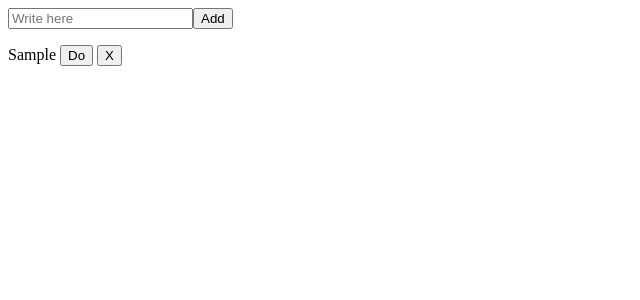
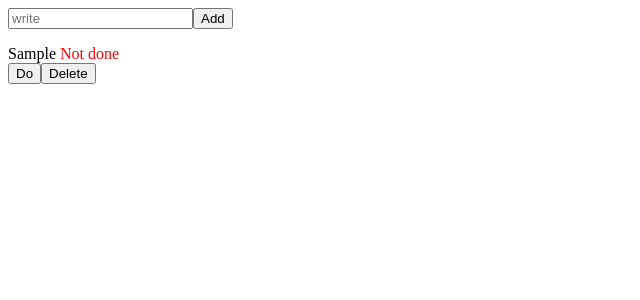
Before and after one commit to YaroslavKachur/react-course, a React (Vite) app in the folder vite-project/: page / in a window 1280 px wide. Both pictures are taken after typing "Sample" into the empty fields and a click on the button "Add". Shown: the top 300 px of the page, without its empty margins (0-640 px from the left). Built offline with nearby package versions, Linux system fonts and the light colour scheme.

Commit message:
add handleToggleDone

```diff
--- a/vite-project/src/App.jsx
+++ b/vite-project/src/App.jsx
@@ -8,30 +8,38 @@ const [messages, setMessages] = useState([]);
 function handleAdd() {
   if(text === "") return;
 
-  const newMessage = {
-    id: Date.now(),
-    text: text,
-    done: false,
-  };
+    const newMessage = {
+      id: Date.now(),
+      text: text,
+      done: false,
+    }
   setMessages((prev) => [...prev, newMessage]);
   setText("");
 }
 
-function handleToggleDone(idToToggle) {
-  setMessages((prev) => prev.map((msg) => msg.id === idToToggle ? {...msg, done: !msg.done} : msg));
+function handleToggleDone(idToDone) {
+  setMessages((prev) => prev.map((msg) => msg.id === idToDone ? { ...msg, done: !msg.done } : msg ));
 }
 
-  function handleDelete(idToDelete){
-    setMessages((prev) => prev.filter((msg) => msg.id !== idToDelete) );
-  }
+
+ function handleDelete(idToDelete) {
+  setMessages((prev) => prev.filter((msg) => msg.id !== idToDelete))
+ }
 
   return(
     <div>
-      <input type="text" value={text} placeholder='Write here'
+      <input type="text" value={text} placeholder='write'
       onChange={(e) => setText(e.target.value)} />
-      <button onClick={handleAdd}>Add</button>
-      {messages.map(
-        (msg) => <p key={msg.id}>{msg.text} <button onClick={() => handleToggleDone(msg.id)}>{msg.done ? "Undo" : "Do"}</button> <button onClick={() => handleDelete(msg.id)}>X</button></p>)}
+      <button onClick={handleAdd}>
+        Add
+      </button>
+      {messages.map((msg) =>
+        (<p key={msg.id}>
+        {msg.text}     {msg.done ? <span style={{color:"green"}}>Done</span> : <span style={{color:"red"}}>Not done</span>}        <br />
+        <button onClick={
+          () => handleToggleDone(msg.id)}>
+            {msg.done ? "Undo" : "Do"}</button>
+            <button onClick={() => handleDelete(msg.id)}>Delete</button></p>))}
     </div>
   )
 }
```
